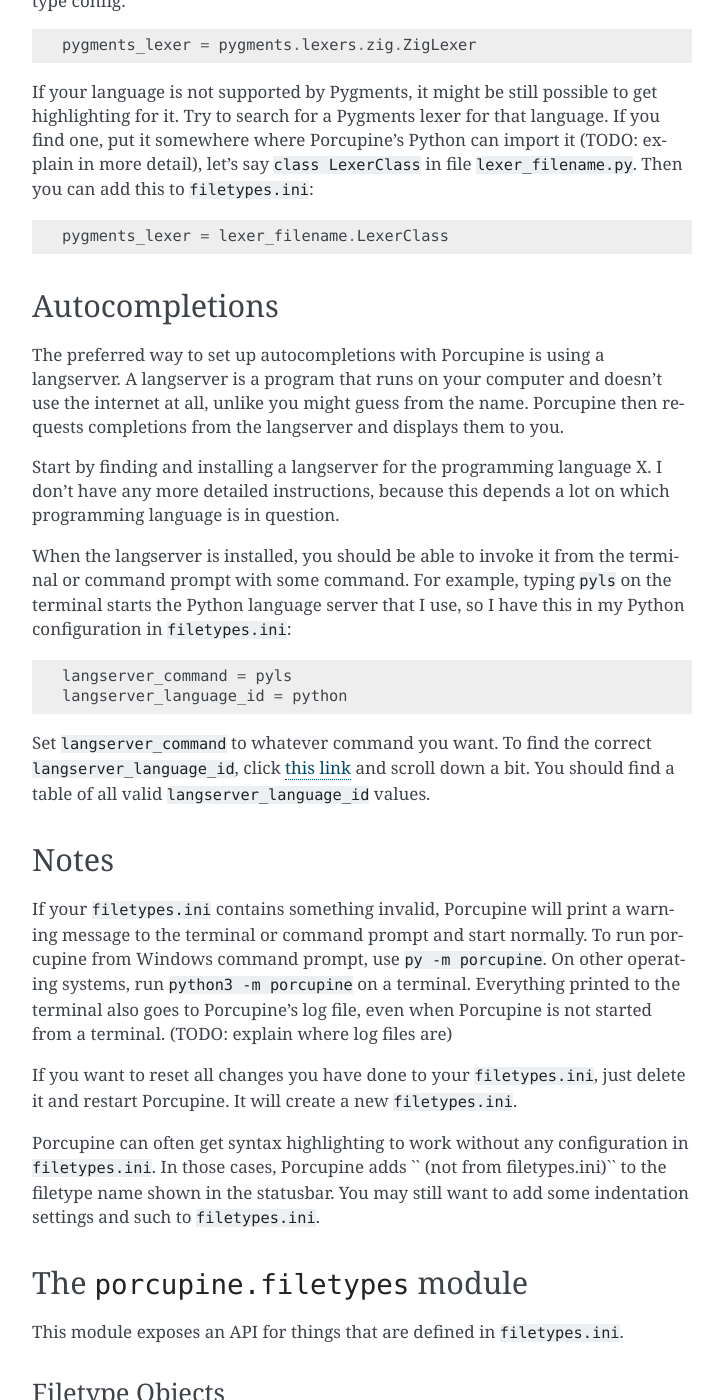
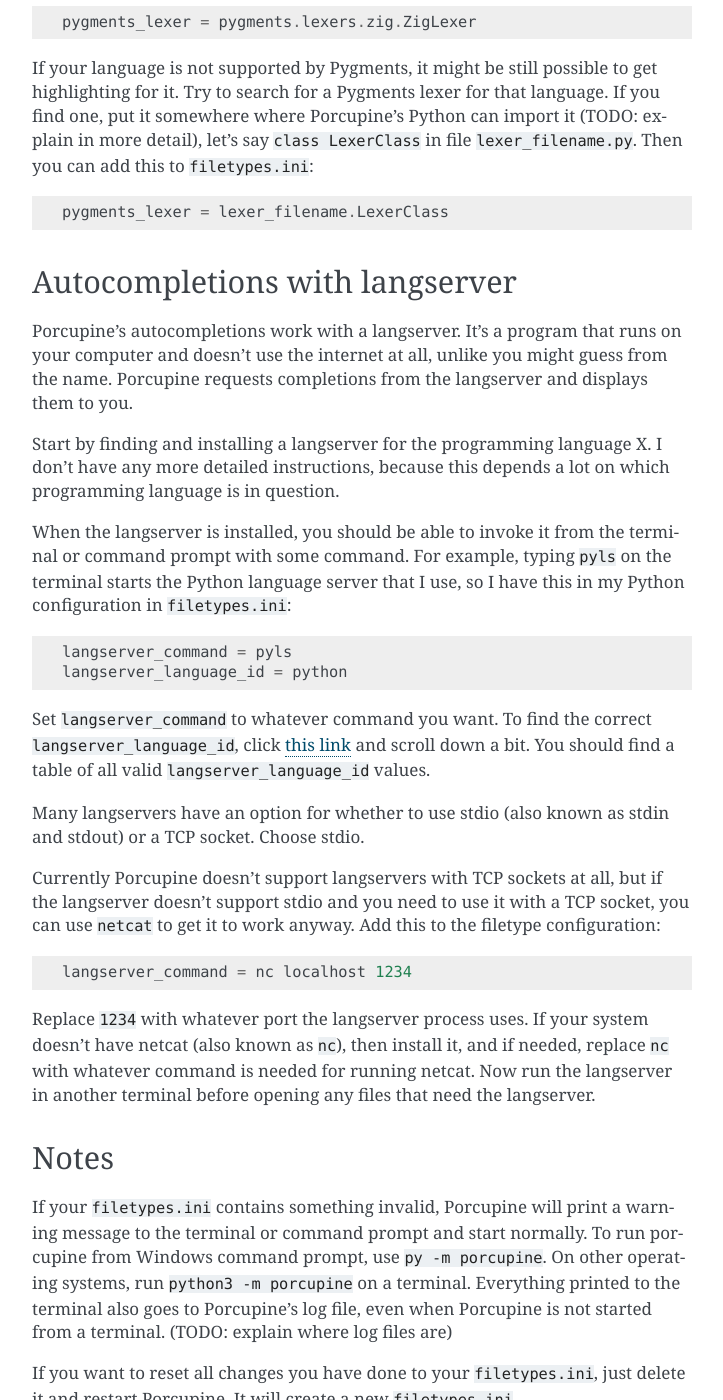
Before and after one commit to Akuli/porcupine, a Sphinx documentation site: the page built from docs/filetypes.rst, in a window 1280 px wide and 1400 px high, scrolled down 1683 px. Shown: the whole window, without its empty margins (388-1111 px from the left). Built offline with Sphinx 7.4.7, drawn with Linux system fonts in a browser that asks for light colours; some of the changed text lies outside the part shown.

Commit message:
update filetypes docs more

```diff
--- a/docs/filetypes.rst
+++ b/docs/filetypes.rst
@@ -5,7 +5,7 @@
 This file lists all the things that you may want to do for using Porcupine with a programming language.
 
 .. note::
-    Feel free to `create an issue on GitHub <https://github.com/Akuli/porcupine/issues/new>`
+    Feel free to `create an issue on GitHub <https://github.com/Akuli/porcupine/issues/new>`_
     if you get any issues when following this guide.
 
 
@@ -78,13 +78,13 @@
     pygments_lexer = lexer_filename.LexerClass
 
 
-Autocompletions
----------------
+Autocompletions with langserver
+-------------------------------
 
-The preferred way to set up autocompletions with Porcupine is using a langserver.
-A langserver is a program that runs on your computer and doesn't use the internet at all,
+Porcupine's autocompletions work with a langserver.
+It's a program that runs on your computer and doesn't use the internet at all,
 unlike you might guess from the name.
-Porcupine then requests completions from the langserver and displays them to you.
+Porcupine requests completions from the langserver and displays them to you.
 
 Start by finding and installing a langserver for the programming language X.
 I don't have any more detailed instructions, because this depends a lot on which programming language is in question.
@@ -101,6 +101,21 @@
 `this link <https://microsoft.github.io/language-server-protocol/specifications/specification-current/#textDocumentItem>`_
 and scroll down a bit.
 You should find a table of all valid ``langserver_language_id`` values.
+
+Many langservers have an option for whether to use stdio (also known as stdin and stdout) or a TCP socket.
+Choose stdio.
+
+Currently Porcupine doesn't support langservers with TCP sockets at all,
+but if the langserver doesn't support stdio and you need to use it with a TCP socket,
+you can use ``netcat`` to get it to work anyway.
+Add this to the filetype configuration::
+
+    langserver_command = nc localhost 1234
+
+Replace ``1234`` with whatever port the langserver process uses.
+If your system doesn't have netcat (also known as ``nc``), then install it,
+and if needed, replace ``nc`` with whatever command is needed for running netcat.
+Now run the langserver in another terminal before opening any files that need the langserver.
 
 
 Notes
```
